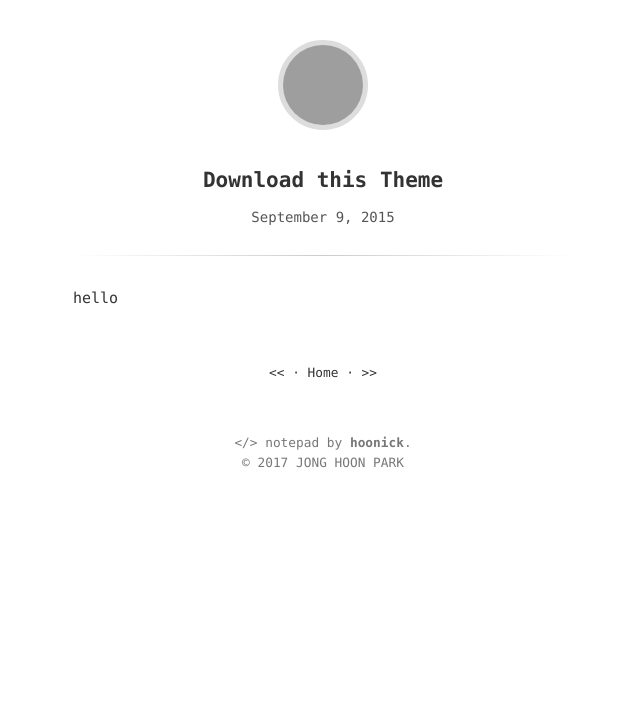
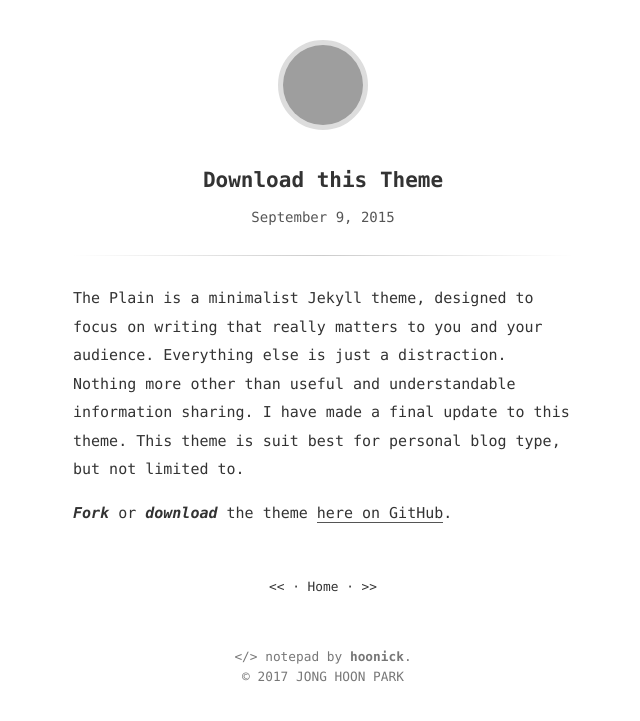
Before and after one commit to hoonick91/-old-choonick.github.io, a Jekyll site: the page built from _posts/2015-09-09-download-this-theme.md, in a window 1280 px wide. Shown: the top 721 px of the page, without its empty margins (317-957 px from the left). Built offline with Jekyll 4.4.1, drawn with Linux system fonts in a browser that asks for light colours; grey boxes are pictures that could not be loaded.

Commit message:
head test

```diff
--- a/_posts/2015-09-09-download-this-theme.md
+++ b/_posts/2015-09-09-download-this-theme.md
@@ -3,4 +3,6 @@ title: Download this Theme
 updated: 2015-09-09 10:38
 ---
 
-hello
+The Plain is a minimalist Jekyll theme, designed to focus on writing that really matters to you and your audience. Everything else is just a distraction. Nothing more other than useful and understandable information sharing. I have made a final update to this theme. This theme is suit best for personal blog type, but not limited to.
+
+**_Fork_** or **_download_** the theme [here on GitHub](https://github.com/heiswayi/the-plain).
```
